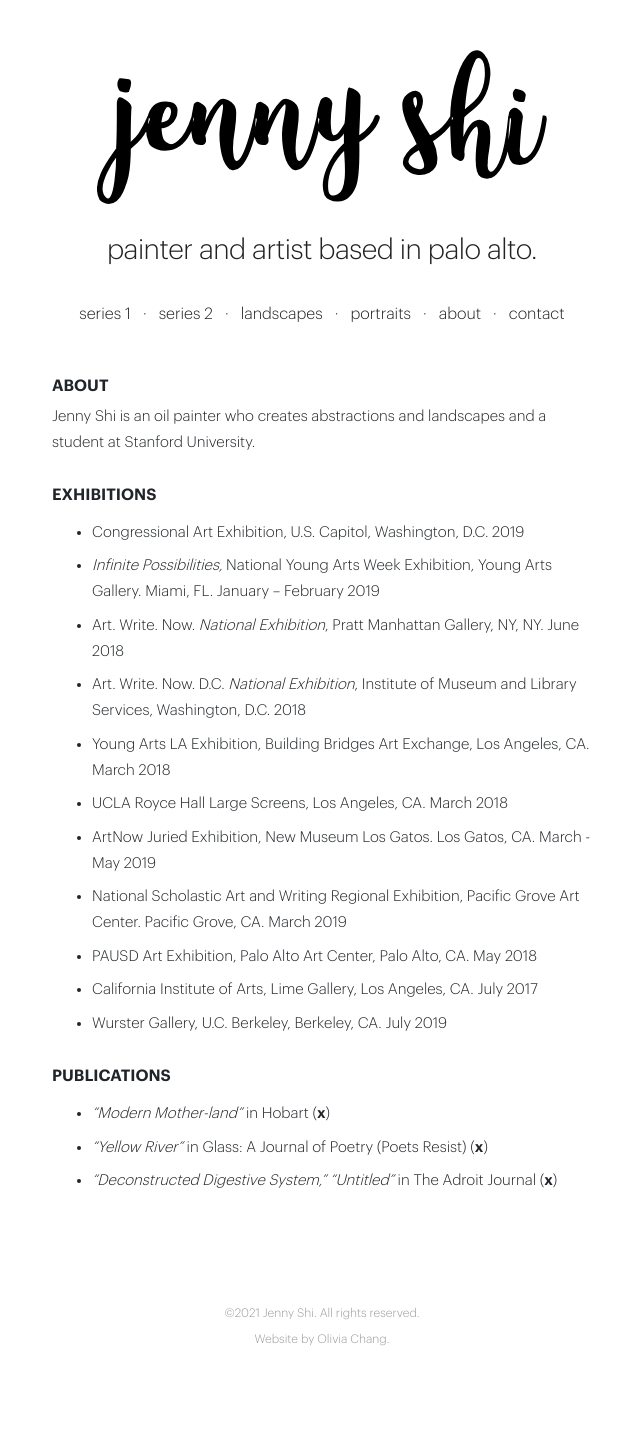
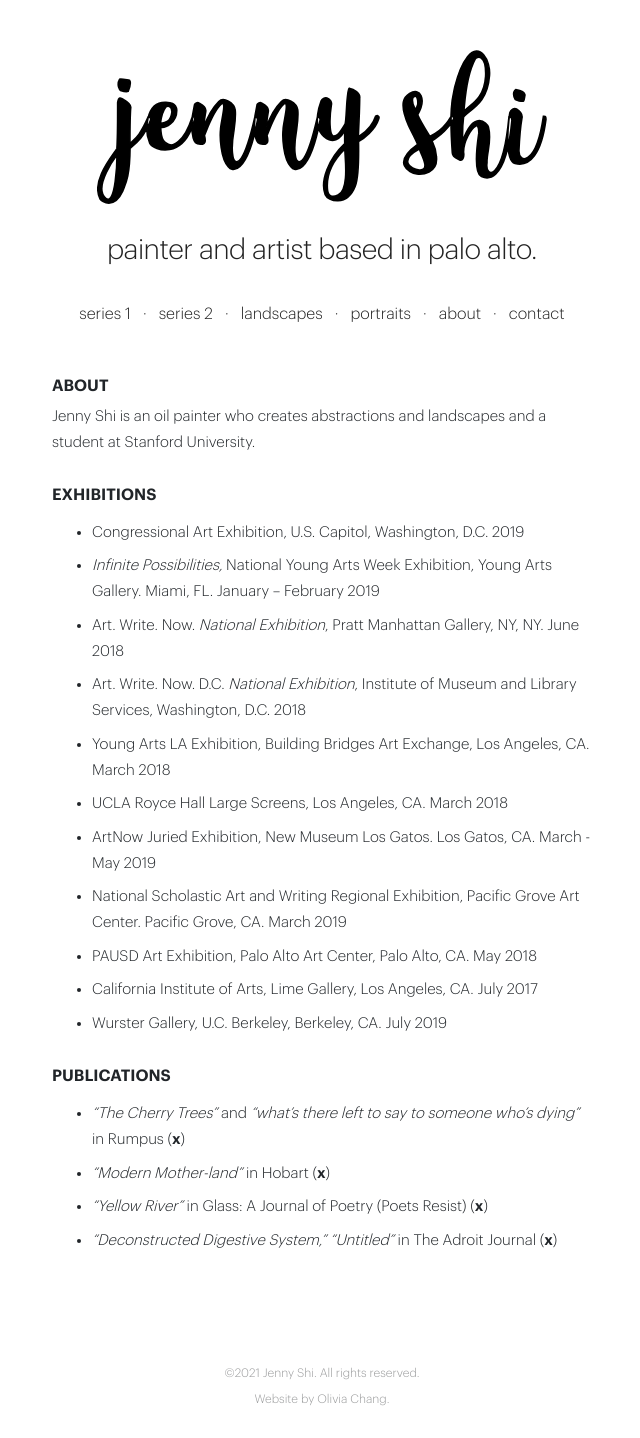
Before and after one commit to oliviachang29/jenny, a Jekyll site: the page built from about.markdown, in a window 1280 px wide. Shown: the whole page, without its empty margins (318-958 px from the left). Built offline with Jekyll 4.4.1, drawn with Linux system fonts in a browser that asks for light colours; before the commit the page ends 1378 px from its top, so only the background shows below that.

Commit message:
Update from Forestry.io Jenny Shi updated about.markdown

```diff
--- a/about.markdown
+++ b/about.markdown
@@ -27,6 +27,7 @@ Jenny Shi is an oil painter who creates abstractions and landscapes and a studen
 
 ###### **PUBLICATIONS**
 
+* _"The Cherry Trees"_ and _"what’s there left to say to someone who’s dying"_ in Rumpus ([x](https://therumpus.net/2021/08/rumpus-original-poetry-two-poems-by-jenny-shi/))
 * _"Modern Mother-land"_ in Hobart ([x](https://www.hobartpulp.com/web_features/modern-mother-land))
 * _"Yellow River"_ in Glass: A Journal of Poetry (Poets Resist) ([x](http://www.glass-poetry.com/poets-resist/shi-yellow.html))
 * _"Deconstructed Digestive System," "Untitled"_ in The Adroit Journal ([x](https://theadroitjournal.org/issue-thirty-one/jenny-shi-art/))
```
